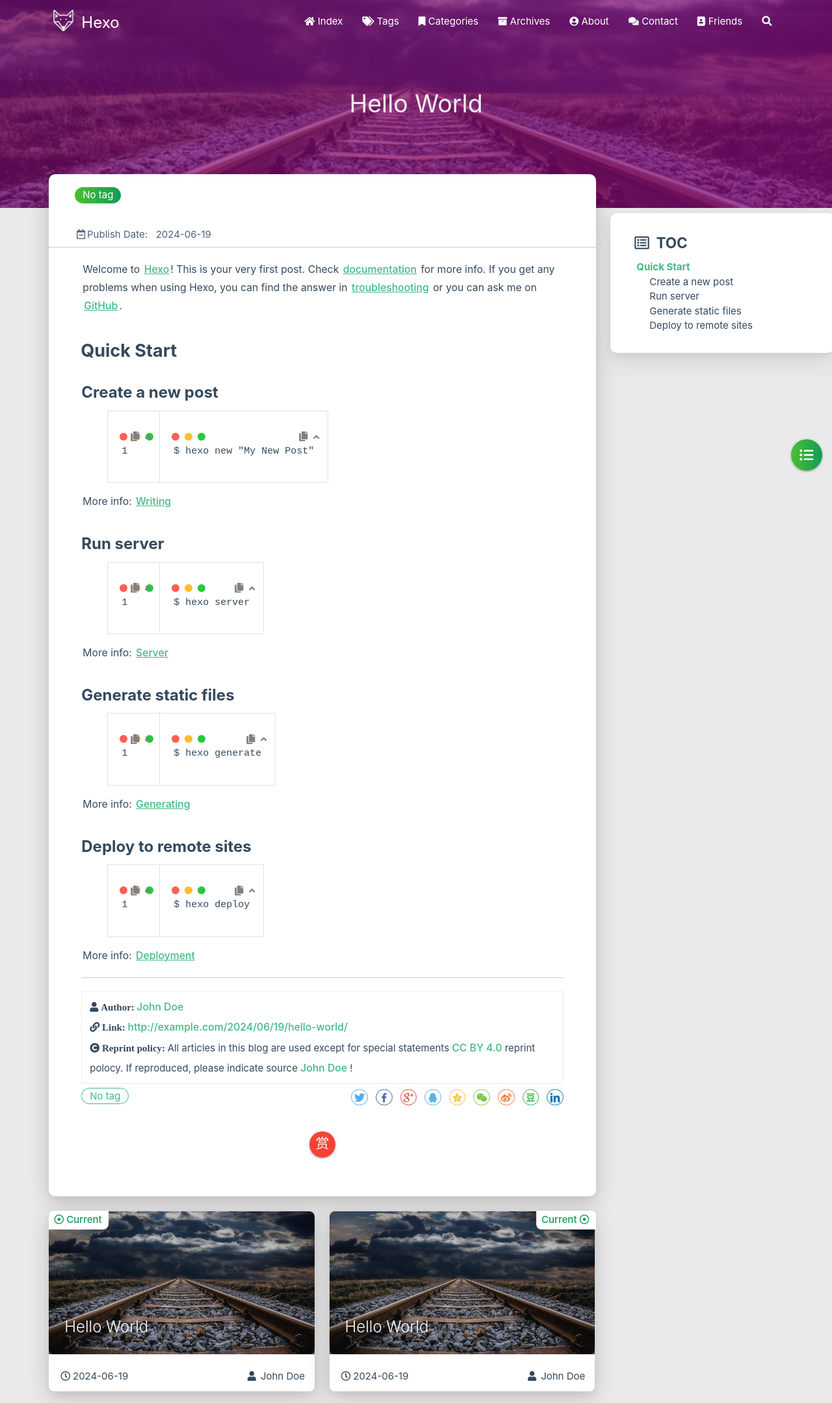
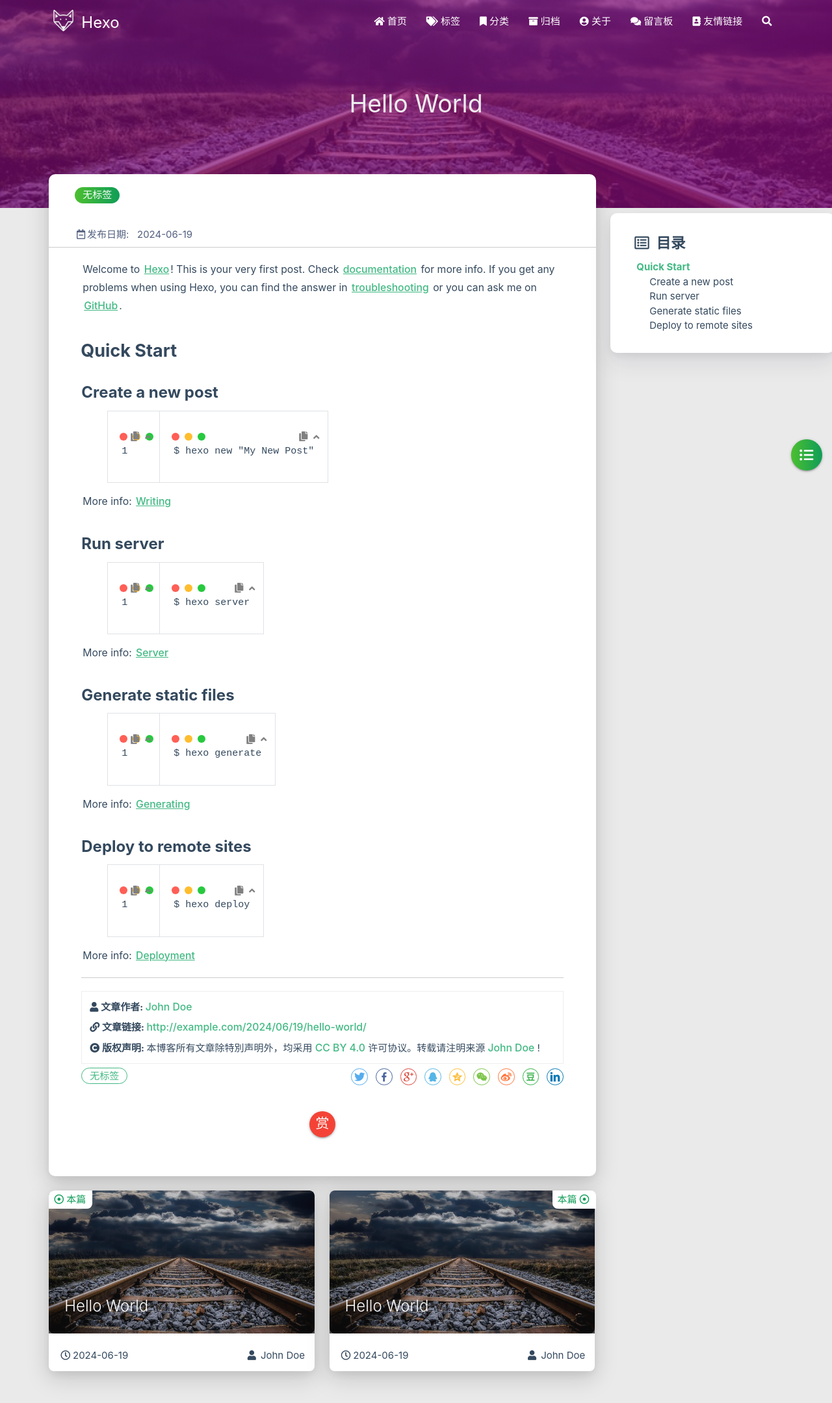
Before and after one commit to Gyweek/gyweek.github.io, a plain HTML site: page 2024/06/19/hello-world/index.html in a window 1280 px wide. Shown: the top 2159 px of the page at 65% size. Drawn offline with Linux system fonts and the light colour scheme; some packages are replaced by stand-ins of ours; no server answers; a script that the page names is missing.

Commit message:
Site updated: 2024-06-24 14:38:32

```diff
--- a/2024/06/19/hello-world/index.html
+++ b/2024/06/19/hello-world/index.html
@@ -1,5 +1,5 @@
 <!DOCTYPE HTML>
-<html lang="en">
+<html lang="zh-CN">
 
 
 <head>
@@ -57,7 +57,7 @@
 
       <i class="fas fa-home" style="zoom: 0.6;"></i>
 
-      <span>Index</span>
+      <span>首页</span>
     </a>
 
   </li>
@@ -68,7 +68,7 @@
 
       <i class="fas fa-tags" style="zoom: 0.6;"></i>
 
-      <span>Tags</span>
+      <span>标签</span>
     </a>
 
   </li>
@@ -79,7 +79,7 @@
 
       <i class="fas fa-bookmark" style="zoom: 0.6;"></i>
 
-      <span>Categories</span>
+      <span>分类</span>
     </a>
 
   </li>
@@ -90,7 +90,7 @@
 
       <i class="fas fa-archive" style="zoom: 0.6;"></i>
 
-      <span>Archives</span>
+      <span>归档</span>
     </a>
 
   </li>
@@ -101,7 +101,7 @@
 
       <i class="fas fa-user-circle" style="zoom: 0.6;"></i>
 
-      <span>About</span>
+      <span>关于</span>
     </a>
 
   </li>
@@ -112,7 +112,7 @@
 
       <i class="fas fa-comments" style="zoom: 0.6;"></i>
 
-      <span>Contact</span>
+      <span>留言板</span>
     </a>
 
   </li>
@@ -123,14 +123,14 @@
 
       <i class="fas fa-address-book" style="zoom: 0.6;"></i>
 
-      <span>Friends</span>
+      <span>友情链接</span>
     </a>
 
   </li>
 
   <li>
     <a href="#searchModal" class="modal-trigger waves-effect waves-light">
-      <i id="searchIcon" class="fas fa-search" title="Search" style="zoom: 0.85;"></i>
+      <i id="searchIcon" class="fas fa-search" title="搜索" style="zoom: 0.85;"></i>
     </a>
   </li>
 </ul>
@@ -160,7 +160,7 @@
 
 			    <i class="fa-fw fas fa-home"></i>
 
-			Index
+			首页
 		</a>
 
         </li>
@@ -171,7 +171,7 @@
 
 			    <i class="fa-fw fas fa-tags"></i>
 
-			Tags
+			标签
 		</a>
 
         </li>
@@ -182,7 +182,7 @@
 
 			    <i class="fa-fw fas fa-bookmark"></i>
 
-			Categories
+			分类
 		</a>
 
         </li>
@@ -193,7 +193,7 @@
 
 			    <i class="fa-fw fas fa-archive"></i>
 
-			Archives
+			归档
 		</a>
 
         </li>
@@ -204,7 +204,7 @@
 
 			    <i class="fa-fw fas fa-user-circle"></i>
 
-			About
+			关于
 		</a>
 
         </li>
@@ -215,7 +215,7 @@
 
 			    <i class="fa-fw fas fa-comments"></i>
 
-			Contact
+			留言板
 		</a>
 
         </li>
@@ -226,7 +226,7 @@
 
 			    <i class="fa-fw fas fa-address-book"></i>
 
-			Friends
+			友情链接
 		</a>
 
         </li>
@@ -430,7 +430,7 @@
                 <div class="col s7">
 
                           <div class="article-tag">
-                            <span class="chip bg-color">No tag</span>
+                            <span class="chip bg-color">无标签</span>
                           </div>
 
                 </div>
@@ -442,7 +442,7 @@
             <div class="post-info">
 
                 <div class="post-date info-break-policy">
-                    <i class="far fa-calendar-minus fa-fw"></i>Publish Date:&nbsp;&nbsp;
+                    <i class="far fa-calendar-minus fa-fw"></i>发布日期:&nbsp;&nbsp;
                     2024-06-19
                 </div>
 
@@ -489,7 +489,7 @@
             <div class="reprint__author">
                 <span class="reprint-meta" style="font-weight: bold;">
                     <i class="fas fa-user">
-                        Author:
+                        文章作者:
                     </i>
                 </span>
                 <span class="reprint-info">
@@ -499,7 +499,7 @@
             <div class="reprint__type">
                 <span class="reprint-meta" style="font-weight: bold;">
                     <i class="fas fa-link">
-                        Link:
+                        文章链接:
                     </i>
                 </span>
                 <span class="reprint-info">
@@ -509,13 +509,13 @@
             <div class="reprint__notice">
                 <span class="reprint-meta" style="font-weight: bold;">
                     <i class="fas fa-copyright">
-                        Reprint policy:
+                        版权声明:
                     </i>
                 </span>
                 <span class="reprint-info">
-                    All articles in this blog are used except for special statements
+                    本博客所有文章除特別声明外，均采用
                     <a href="https://creativecommons.org/licenses/by/4.0/deed.zh" rel="external nofollow noreferrer" target="_blank">CC BY 4.0</a>
-                    reprint polocy. If reproduced, please indicate source
+                    许可协议。转载请注明来源
                     <a href="/about" target="_blank">John Doe</a>
                     !
                 </span>
@@ -525,7 +525,7 @@
 
     <script async defer>
       document.addEventListener("copy", function (e) {
-        let toastHTML = '<span>Copied successfully, please follow the reprint policy of this article</span><button class="btn-flat toast-action" onclick="navToReprintStatement()" style="font-size: smaller">more</a>';
+        let toastHTML = '<span>复制成功，请遵循本文的转载规则</span><button class="btn-flat toast-action" onclick="navToReprintStatement()" style="font-size: smaller">查看</a>';
         M.toast({html: toastHTML})
       });
 
@@ -540,7 +540,7 @@
                 <div class="post-meta__tag-list" style="display: inline-block;">
 
                         <div class="article-tag">
-                            <span class="chip bg-color">No tag</span>
+                            <span class="chip bg-color">无标签</span>
                         </div>
 
                 </div>
@@ -710,7 +710,7 @@
 
         <div class="article col s12 m6" data-aos="fade-up" data-aos="fade-up">
             <div class="article-badge left-badge text-color">
-                <i class="far fa-dot-circle"></i>&nbsp;Current
+                <i class="far fa-dot-circle"></i>&nbsp;本篇
             </div>
             <div class="card">
                 <a href="/2024/06/19/hello-world/">
@@ -748,7 +748,7 @@
 
         <div class="article col s12 m6" data-aos="fade-up">
             <div class="article-badge right-badge text-color">
-                Current&nbsp;<i class="far fa-dot-circle"></i>
+                本篇&nbsp;<i class="far fa-dot-circle"></i>
             </div>
             <div class="card">
                 <a href="/2024/06/19/hello-world/">
@@ -811,7 +811,7 @@
     </div>
     <div id="toc-aside" class="expanded col l3 hide-on-med-and-down">
         <div class="toc-widget card" style="background-color: white;">
-            <div class="toc-title"><i class="far fa-list-alt"></i>&nbsp;&nbsp;TOC</div>
+            <div class="toc-title"><i class="far fa-list-alt"></i>&nbsp;&nbsp;目录</div>
             <div id="toc-content"></div>
         </div>
     </div>
@@ -1040,8 +1040,8 @@
 <div id="searchModal" class="modal">
     <div class="modal-content">
         <div class="search-header">
-            <span class="title"><i class="fas fa-search"></i>&nbsp;&nbsp;Search</span>
-            <input type="search" id="searchInput" name="s" placeholder="Please enter a search keyword"
+            <span class="title"><i class="fas fa-search"></i>&nbsp;&nbsp;搜索</span>
+            <input type="search" id="searchInput" name="s" placeholder="请输入搜索的关键字"
                    class="search-input">
         </div>
         <div id="searchResult"></div>
```
Also changed, not shown: archives/2024/06/index.html (+23 -23 lines), archives/2024/index.html (+23 -23 lines), archives/index.html (+23 -23 lines), index.html (+19 -19 lines).
